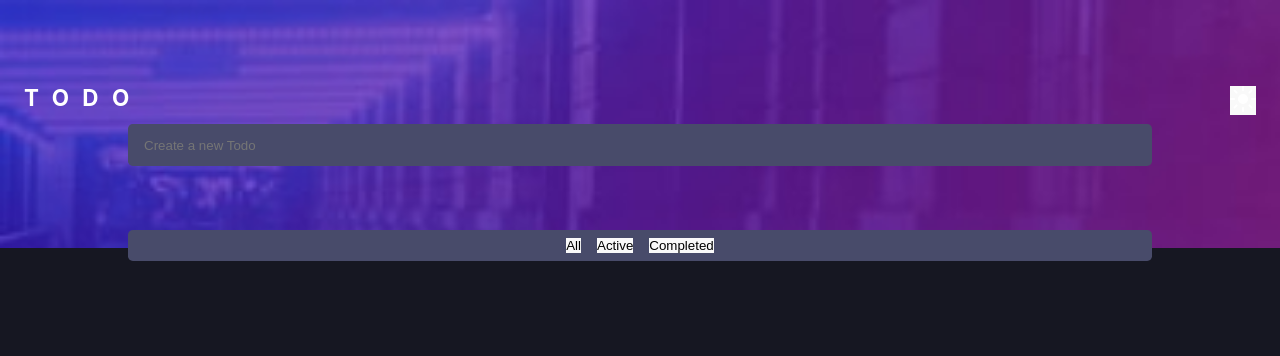
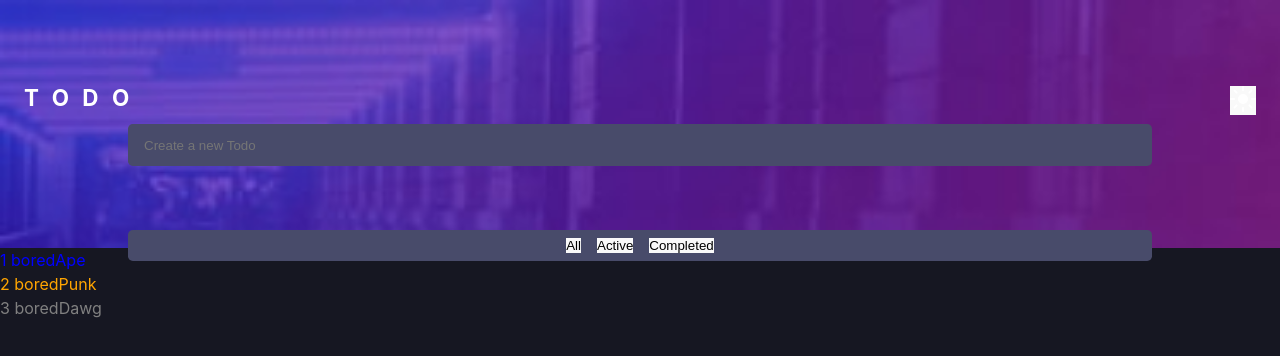
Before and after one commit to IdrisDY/TODO-App, a React (Vite) app: page / in a window 1280 px wide. Shown: the top 356 px of the page. Built offline with nearby package versions, Linux system fonts and the light colour scheme.

Commit message:
letsdnd rn

```diff
--- a/src/App.jsx
+++ b/src/App.jsx
@@ -2,12 +2,14 @@ import { useState } from 'react'
 import reactLogo from './assets/react.svg'
 import './App.css'
 import { MainTodo } from './Components/mainTodo'
+import CreateDroppable from './Components/createDroppable'
 
 function App() {
 
   return (
     <div className="App">
     <MainTodo/>
+    <CreateDroppable/>
     </div>
   )
 }
--- /dev/null
+++ b/src/Components/createDroppable.jsx
@@ -0,0 +1,33 @@
+import React from 'react'
+import { Draggable,Droppable,DragDropContext } from 'react-beautiful-dnd'
+const CreateDroppable = () => {
+
+   const ListArray = [
+      { id:'1',name:'boredApe',color:'blue' },
+      { id:'2',name:'boredPunk',color:'orange' },
+      { id:'3',name:'boredDawg',color:'gray' }
+   ]
+  return (
+   <DragDropContext>
+    <Droppable droppableId='list'>
+    {provided=>(
+      <div {...provided.droppableProps} ref={provided.innerRef}>
+{ListArray.map((list,index )=>{
+return (
+   <Draggable draggableId ={list.id} key={list.id} index={index}>
+   {provided=>(
+      <div ref={provided.innerRef}{...provided.draggableProps}  {...provided.dragHandleProps} key={list.id} style={{color:list.color}}><span> {list.id}</span> {list.name} </div>
+)}
+ </Draggable>
+
+)
+})}
+      </div>
+   )}
+
+      </Droppable>
+    </DragDropContext>
+  )
+}
+
+export default CreateDroppable
```
